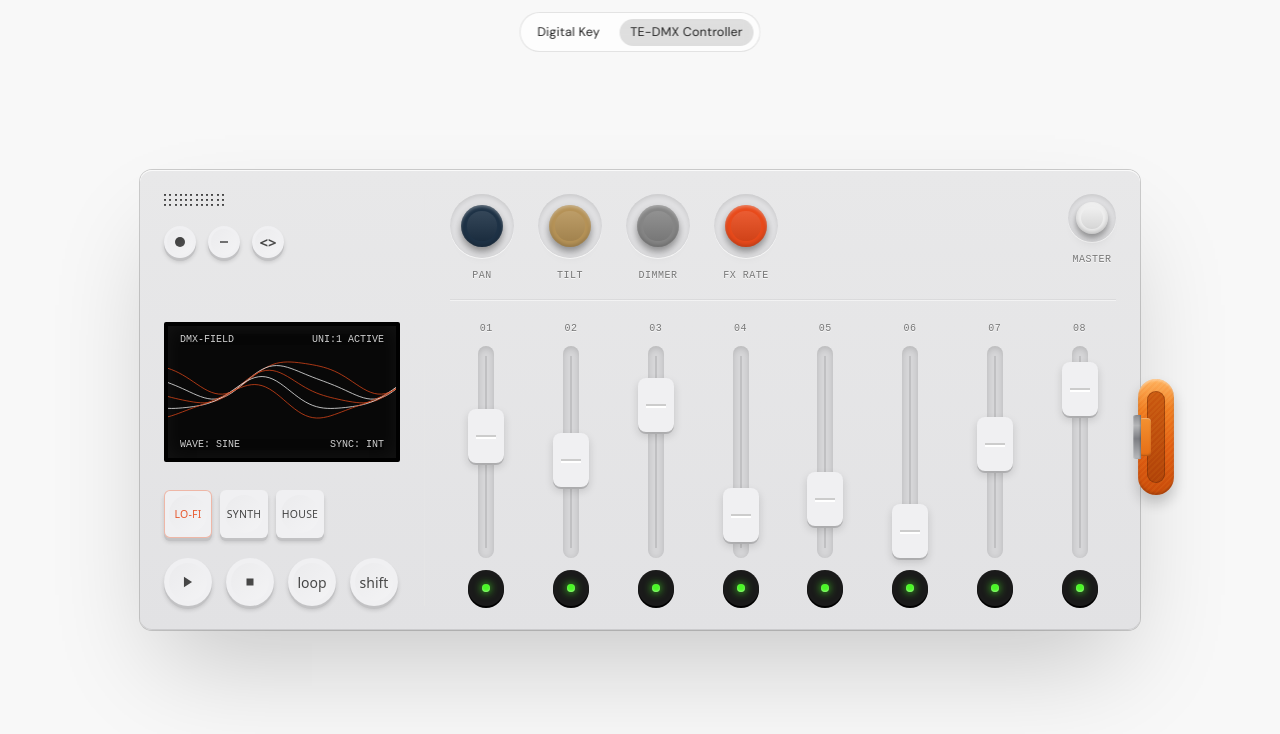
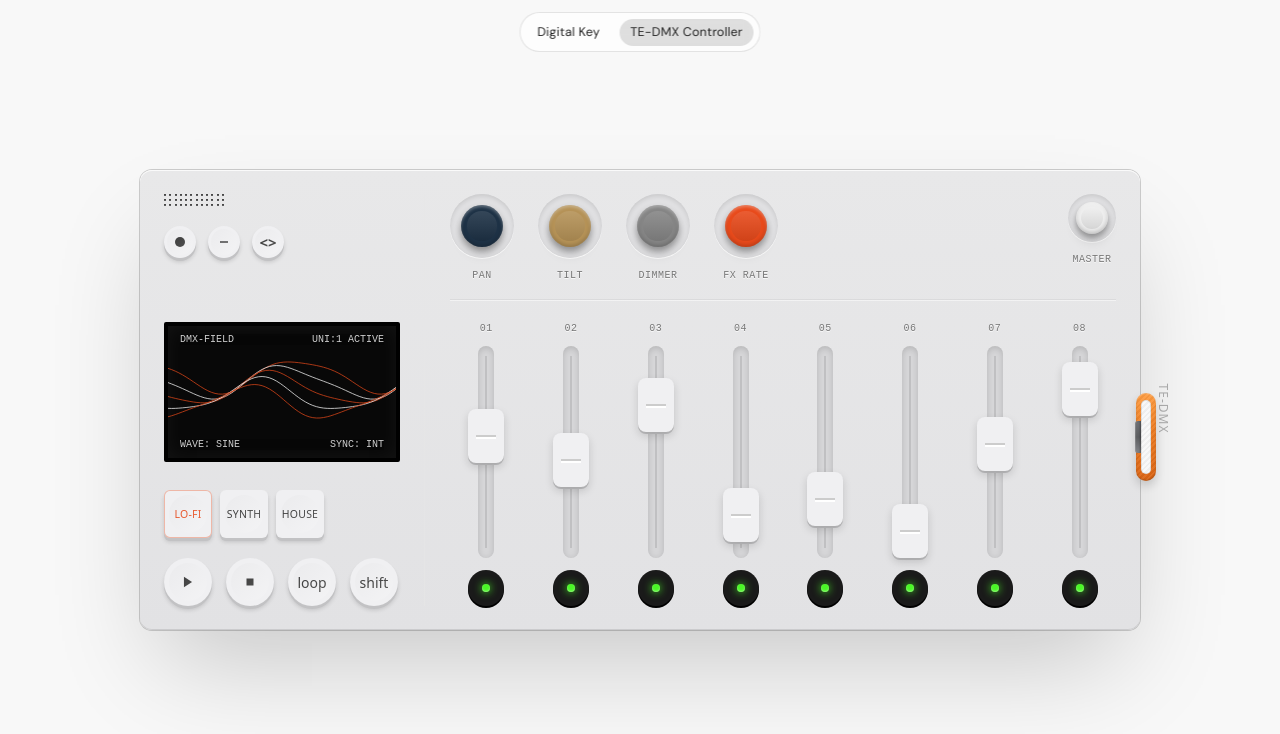
Before and after one commit to mgalavai/experiments, a React (Vite) app: page /te-dmx in a window 1280 px wide. Shown: the top 734 px of the page. Built offline with nearby package versions, Linux system fonts and the light colour scheme.

Commit message:
Simplify textile loop detail to clean slot and strap

```diff
--- a/src/components/TEDMXFieldControllerPage.jsx
+++ b/src/components/TEDMXFieldControllerPage.jsx
@@ -1178,7 +1178,6 @@ stack(
 
         <div className="branding">TE-DMX</div>
         <div className="textile-loop-slot" aria-hidden="true" />
-        <div className="textile-loop-bridge" aria-hidden="true" />
         <div className="textile-loop" aria-hidden="true" />
         <div className={`underhood-overlay ${showStrudelCode ? 'open' : ''}`} aria-hidden={!showStrudelCode}>
           <div className="underhood-header">
--- a/src/components/tedmx.css
+++ b/src/components/tedmx.css
@@ -669,55 +669,38 @@
   position: absolute;
   top: 58%;
   right: -1px;
-  width: 8px;
-  height: 44px;
+  width: 6px;
+  height: 32px;
   transform: translateY(-50%);
   border-radius: 3px 0 0 3px;
-  background: linear-gradient(180deg, #8d8e92 0%, #b5b6b8 24%, #7d7e83 54%, #b9babd 100%);
-  box-shadow:
-    inset 1px 0 1px rgb(255 255 255 / 30%),
-    inset -1px 0 2px rgb(0 0 0 / 28%);
-  z-index: 6;
-}
-
-.textile-loop-bridge {
-  position: absolute;
-  top: 58%;
-  right: -11px;
-  width: 12px;
-  height: 38px;
-  transform: translateY(-50%);
-  border-radius: 4px;
-  background: linear-gradient(180deg, #f39131 0%, #e56e16 100%);
-  box-shadow:
-    inset 0 1px 1px rgb(255 255 255 / 30%),
-    inset 0 -1px 2px rgb(0 0 0 / 24%);
-  z-index: 5;
+  background: linear-gradient(180deg, #6f7074 0%, #5c5d60 50%, #828388 100%);
+  box-shadow: inset 1px 0 1px rgb(255 255 255 / 20%), inset -1px 0 2px rgb(0 0 0 / 34%);
+  z-index: 7;
 }
 
 .textile-loop {
   position: absolute;
   top: 58%;
-  right: -34px;
-  width: 36px;
-  height: 116px;
+  right: -16px;
+  width: 20px;
+  height: 88px;
   transform: translateY(-50%);
-  border-radius: 18px;
-  background: linear-gradient(180deg, #ffb460 0%, #f07f22 26%, #e36214 58%, #ca4e0b 100%);
+  border-radius: 12px;
+  background: linear-gradient(180deg, #ff9e43 0%, #eb7a21 45%, #dc6515 100%);
   box-shadow:
-    0 8px 14px rgb(0 0 0 / 20%),
-    inset 0 2px 2px rgb(255 255 255 / 30%),
-    inset 0 -2px 3px rgb(0 0 0 / 20%);
-  z-index: 4;
+    0 5px 10px rgb(0 0 0 / 16%),
+    inset 0 1px 1px rgb(255 255 255 / 20%),
+    inset 0 -1px 2px rgb(0 0 0 / 20%);
+  z-index: 5;
 }
 
 .textile-loop::before {
   content: '';
   position: absolute;
-  inset: 12px 9px;
-  border-radius: 14px;
-  background: linear-gradient(180deg, #cc5b11 0%, #b24408 100%);
-  box-shadow: inset 0 0 0 1px rgb(0 0 0 / 20%);
+  inset: 7px 5px;
+  border-radius: 8px;
+  background: #f8f8f8;
+  box-shadow: inset 0 0 0 1px rgb(0 0 0 / 10%);
 }
 
 .textile-loop::after {
@@ -725,13 +708,8 @@
   position: absolute;
   inset: 0;
   border-radius: inherit;
-  background: repeating-linear-gradient(
-    135deg,
-    rgb(255 255 255 / 14%) 0 2px,
-    rgb(0 0 0 / 8%) 2px 4px
-  );
-  mix-blend-mode: soft-light;
-  opacity: 0.6;
+  background: repeating-linear-gradient(135deg, rgb(255 255 255 / 10%) 0 2px, rgb(0 0 0 / 8%) 2px 4px);
+  opacity: 0.5;
 }
 
 @media (max-width: 1120px) {
```
